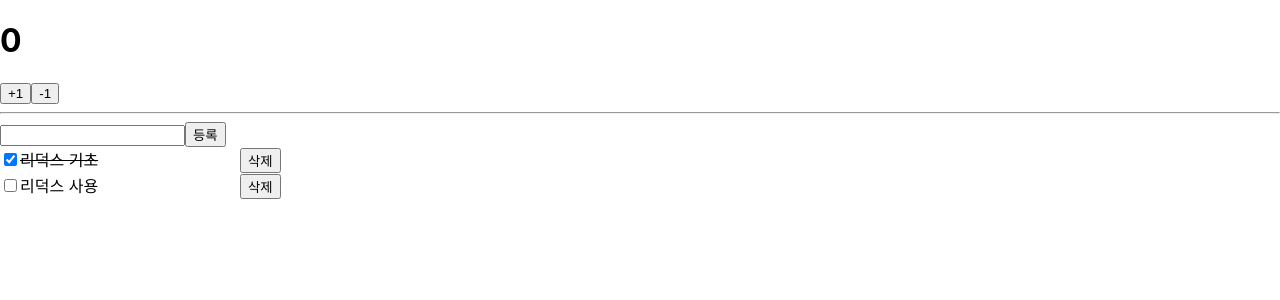
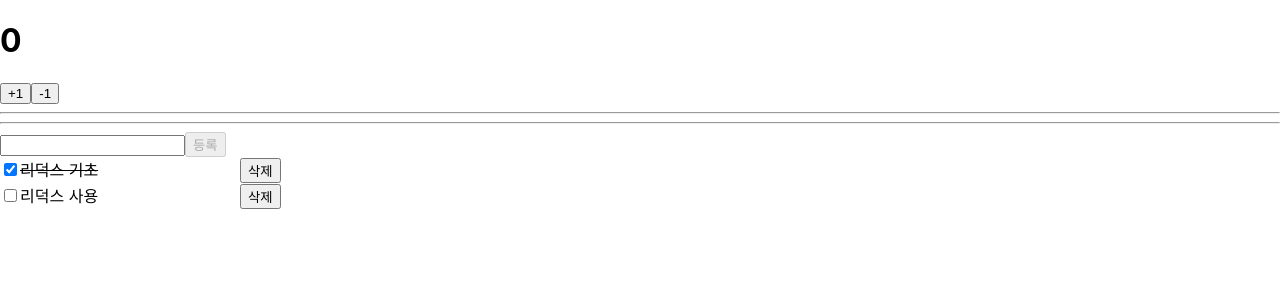
Before and after one commit to thilllon/art-of-react, a React (Create React App) app in the folder react-redux-tutorial/: page / in a window 1280 px wide. Shown: the top 300 px of the page. Built offline with nearby package versions, Linux system fonts and the light colour scheme.

Commit message:
react-redux-tutorial 수정

```diff
--- a/react-redux-tutorial/src/components/Todos.js
+++ b/react-redux-tutorial/src/components/Todos.js
@@ -43,9 +43,12 @@
   };
   return (
     <div>
+      <hr />
       <form onSubmit={onSubmit}>
         <input value={input} onChange={onChange} type="text" />
-        <button type="submit">등록</button>
+        <button type="submit" disabled={input.length === 0}>
+          등록
+        </button>
       </form>
       <div>
         {todos.map((todo) => (
--- a/react-redux-tutorial/src/container/TodosContainer.js
+++ b/react-redux-tutorial/src/container/TodosContainer.js
@@ -93,8 +93,11 @@
   // const onToggle = useCallback((id) => dispatch(toggle(id)), [dispatch]);
   // const onRemove = useCallback((id) => dispatch(remove(id)), [dispatch]);
 
+  // 여러개의 이벤트 핸들러를 각각 useCallback 처리하는 대신 useActions 사용
   // useActions안에 이미 useMemo 처리가 되어있음
   const [onChangeInput, onInsert, onToggle, onRemove] = useActions([changeInput, insert, toggle, remove], []);
+
+  // return representional component
   return (
     <Todos
       input={input}
--- a/react-redux-tutorial/src/lib/useActions.js
+++ b/react-redux-tutorial/src/lib/useActions.js
@@ -3,6 +3,7 @@
 import { useMemo } from 'react';
 
 export default function useActions(actions, deps) {
+  // deps: dependencies
   const dispatch = useDispatch();
   return useMemo(
     () => {
```
Also changed, not shown: react-redux-tutorial/src/container/CounterContainer.js (+9 -2 lines), 2 other files (tests, documents, lock files or other folders).
